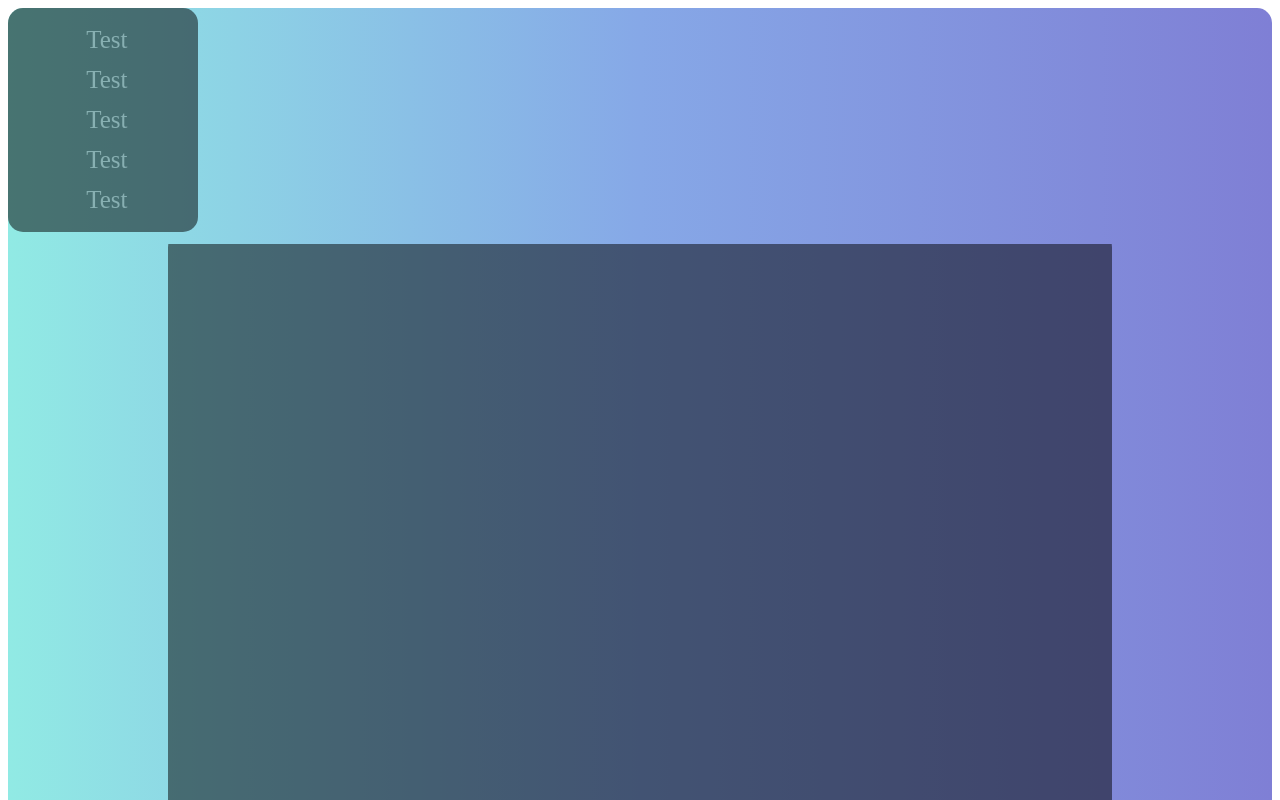
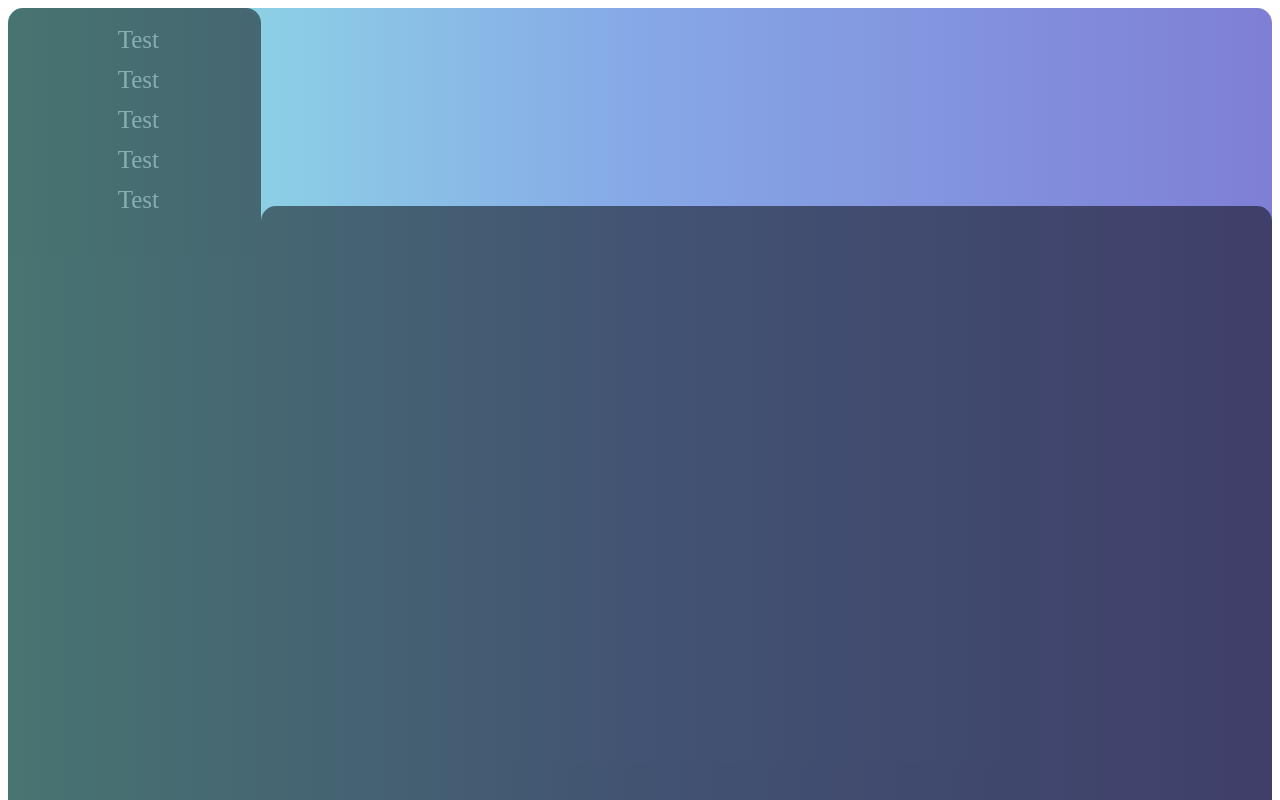
Before and after one commit to linzblue1/Cryptid, a Next.js app: page /chat in a window 1280 px wide. Shown: the top 800 px of the page. Built offline with nearby package versions, Linux system fonts and the light colour scheme.

Commit message:
added flex box, components lay next to each other

```diff
--- a/components/Sidebar.jsx
+++ b/components/Sidebar.jsx
@@ -4,8 +4,8 @@ import styled from "styled-components";
 const SideNav = styled.div`
 display: flex;
 align-items: center;
-  height: 100%;
-  width: 15%;
+  height: 90vw;
+  width: 20%;
 position: relative;
 flex-direction: column;
   z-index: 1;
--- a/pages/chat.js
+++ b/pages/chat.js
@@ -25,18 +25,19 @@ const Layout = styled.section`
   background: linear-gradient(to right, #91eae4, #86a8e7, #7f7fd5);
   border-radius: 15px !important;
   background-color: rgba(0, 0, 0, 0.4) !important;
+  display: flex;
 `;
 
 const Wrapper = styled.section`
   margin-top: auto;
   margin-bottom: auto;
-  padding: 0.75rem 0 !important;
+  /* padding: 0.75rem 0 !important; */
   overflow-y: auto;
   white-space: nowrap;
   border-radius: 15px 15px 0 0 !important;
   border-bottom: 0 !important;
-margin-left: 10rem;
-margin-right: 10rem;
+  width: 80%;
+
 `;
 
 const InnerBox = styled.section`
@@ -47,7 +48,7 @@ align-self: flex-end;
 
 const InnerBoxWrapper = styled.section`
   display: flex;
-  height: 100vh;
+  height: 90vh;
   background: black;
   opacity: 0.5;
 
```
